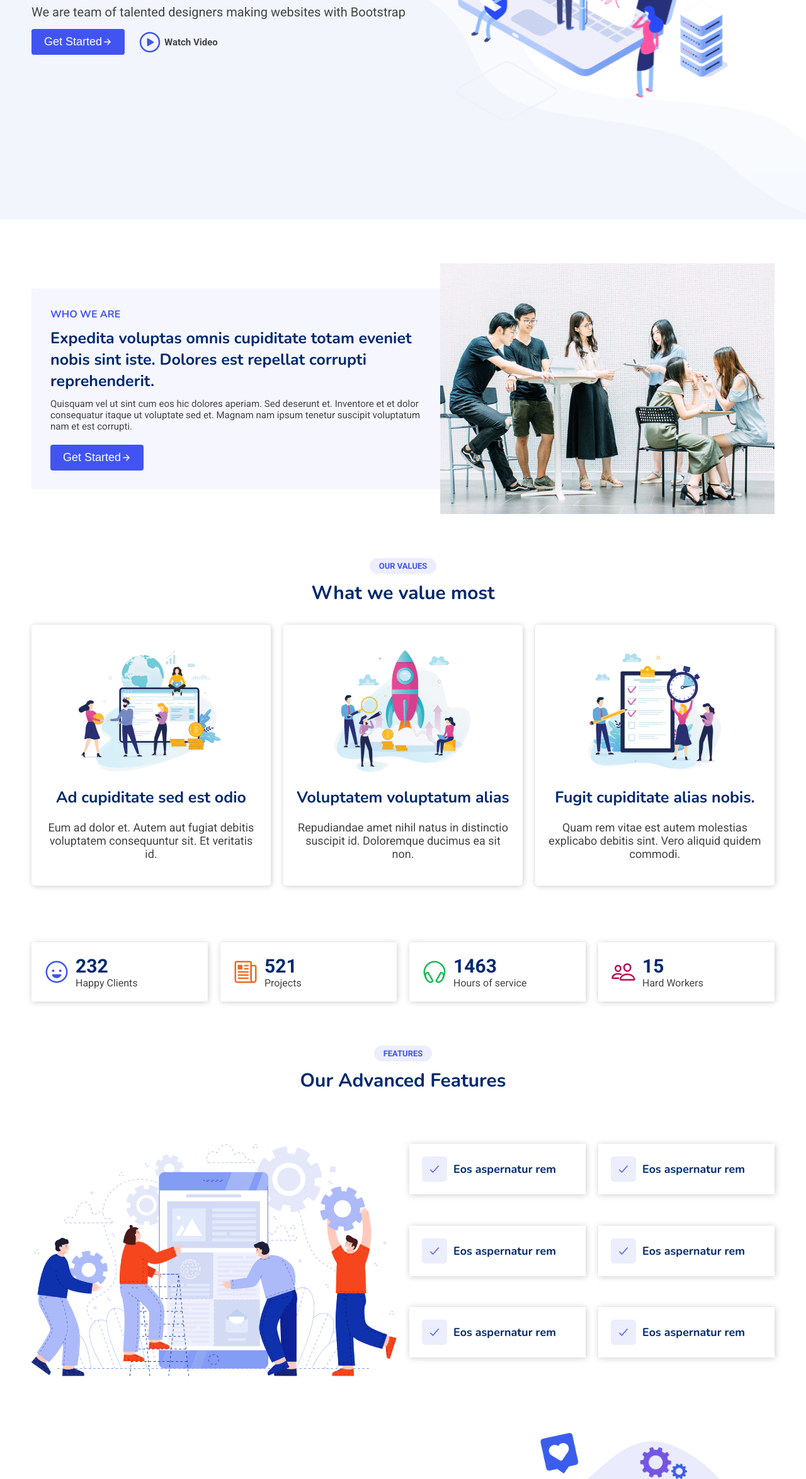
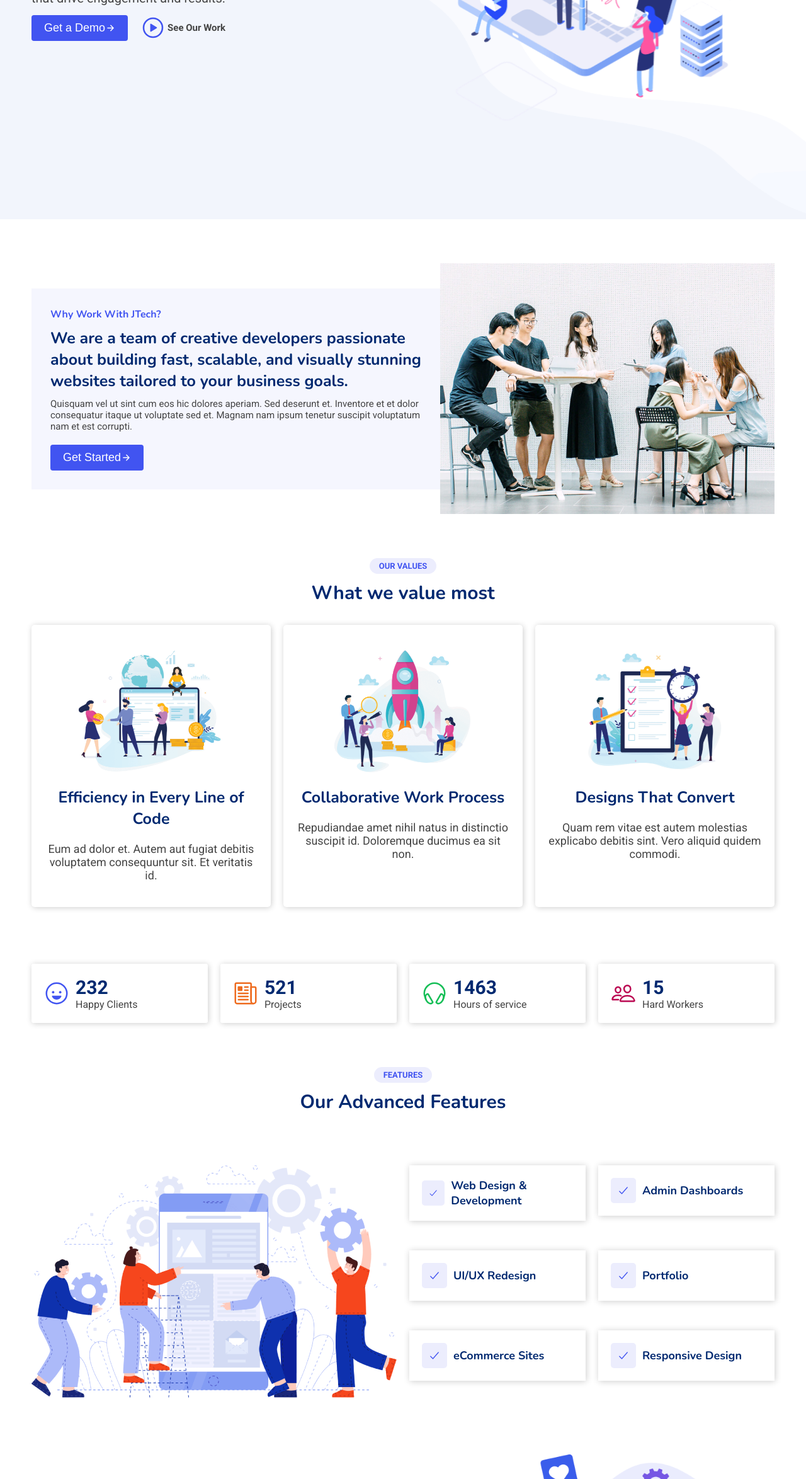
Before and after one commit to Jayb-oy17/Jipflex, a plain HTML site: page index.html in a window 1280 px wide. Shown: the part 452-2800 px from the top of the page at 63% size. Drawn offline with nearby package versions, Linux system fonts and the light colour scheme.

Commit message:
final commit

```diff
--- a/index.html
+++ b/index.html
@@ -22,7 +22,7 @@
       <nav class="nav padd-10">
         <h2 class="logo">
           <img src="img/logo.png" alt="" />
-          <a href="#">FlexStart</a>
+          <a href="#">JTech</a>
         </h2>
         <div class="navBox">
           <div class="navListDark">
@@ -90,21 +90,20 @@
       <div class="hero padd-10 section">
         <div class="hero-text">
           <h2 class="hero-title">
-            We offer modern <br />
-            solutions for growing <br />
-            your business
+            Empowering Your Business with Smart Web Solutions.
           </h2>
           <p class="hero-article">
-            We are team of talented designers making websites with Bootstrap
+            We help startups and growing brands design efficient, modern
+            websites that drive engagement and results.
           </p>
           <div class="hero-Btn-Box">
             <button class="heroBtn">
-              <span>Get Started</span
+              <span>Get a Demo</span
               ><ion-icon name="arrow-forward-outline"></ion-icon>
             </button>
             <div class="watch">
               <ion-icon name="play-circle-outline"></ion-icon>
-              <p>Watch Video</p>
+              <p>See Our Work</p>
             </div>
           </div>
         </div>
@@ -113,10 +112,11 @@
     </section>
     <section class="about padd-10 mar-5 section animate-on-scroll" id="About">
       <div class="abt-text-box">
-        <p class="abt-sub">WHO WE ARE</p>
+        <p class="abt-sub">Why Work With JTech?</p>
         <h3 class="abt-title">
-          Expedita voluptas omnis cupiditate totam eveniet nobis sint iste.
-          Dolores est repellat corrupti reprehenderit.
+          We are a team of creative developers passionate about building fast,
+          scalable, and visually stunning websites tailored to your business
+          goals.
         </h3>
         <p class="abt-article">
           Quisquam vel ut sint cum eos hic dolores aperiam. Sed deserunt et.
@@ -139,7 +139,7 @@
       <div class="value-box padd-10">
         <div class="value-card">
           <img src="img/values-1.png" alt="" class="value-image" />
-          <h2 class="value-title">Ad cupiditate sed est odio</h2>
+          <h2 class="value-title">Efficiency in Every Line of Code</h2>
           <p class="value-article">
             Eum ad dolor et. Autem aut fugiat debitis voluptatem consequuntur
             sit. Et veritatis id.
@@ -147,7 +147,7 @@
         </div>
         <div class="value-card">
           <img src="img/values-2.png" alt="" class="value-image" />
-          <h2 class="value-title">Voluptatem voluptatum alias</h2>
+          <h2 class="value-title">Collaborative Work Process</h2>
           <p class="value-article">
             Repudiandae amet nihil natus in distinctio suscipit id. Doloremque
             ducimus ea sit non.
@@ -155,7 +155,7 @@
         </div>
         <div class="value-card">
           <img src="img/values-3.png" alt="" class="value-image" />
-          <h2 class="value-title">Fugit cupiditate alias nobis.</h2>
+          <h2 class="value-title">Designs That Convert</h2>
           <p class="value-article">
             Quam rem vitae est autem molestias explicabo debitis sint. Vero
             aliquid quidem commodi.
@@ -205,27 +205,27 @@
         <div class="ft-text-box">
           <div class="ft-boxes">
             <ion-icon name="checkmark-outline"></ion-icon>
-            <h3 class="ft-text">Eos aspernatur rem</h3>
+            <h3 class="ft-text">Web Design & Development</h3>
           </div>
           <div class="ft-boxes">
             <ion-icon name="checkmark-outline"></ion-icon>
-            <h3 class="ft-text">Eos aspernatur rem</h3>
+            <h3 class="ft-text">Admin Dashboards</h3>
           </div>
           <div class="ft-boxes">
             <ion-icon name="checkmark-outline"></ion-icon>
-            <h3 class="ft-text">Eos aspernatur rem</h3>
+            <h3 class="ft-text">UI/UX Redesign</h3>
           </div>
           <div class="ft-boxes">
             <ion-icon name="checkmark-outline"></ion-icon>
-            <h3 class="ft-text">Eos aspernatur rem</h3>
+            <h3 class="ft-text">Portfolio</h3>
           </div>
           <div class="ft-boxes">
             <ion-icon name="checkmark-outline"></ion-icon>
-            <h3 class="ft-text">Eos aspernatur rem</h3>
+            <h3 class="ft-text">eCommerce Sites</h3>
           </div>
           <div class="ft-boxes">
             <ion-icon name="checkmark-outline"></ion-icon>
-            <h3 class="ft-text">Eos aspernatur rem</h3>
+            <h3 class="ft-text">Responsive Design</h3>
           </div>
         </div>
       </div>
@@ -371,10 +371,10 @@
           <p class="pr"><sup>$</sup><span>0</span>/month</p>
           <ion-icon name="cube-outline"></ion-icon>
           <ul class="prInfoBox">
-            <li class="prInfo">Aida dere</li>
-            <li class="prInfo">Nec feugiat nisl</li>
-            <li class="prInfo">Nulla at volutpat dola</li>
-            <li class="prInfo prc">Pharetra massa</li>
+            <li class="prInfo">Free updates</li>
+            <li class="prInfo">Hosting setup</li>
+            <li class="prInfo">Custom domains</li>
+            <li class="prInfo prc">Priority support</li>
             <li class="prInfo prc">Massa ultricies mi</li>
           </ul>
           <button class="prBtn">Buy Now</button>
--- a/main.js
+++ b/main.js
@@ -26,7 +26,7 @@ navObserver.observe(navChange);
 const nav = document.querySelector(".nav");
 const btnNav = document.querySelector(".navToggle");
 
-btnNav.addEventListener("click", function (e) {
+btnNav.addEventListener("click", function () {
   nav.classList.toggle("sticky");
 });
 
```
